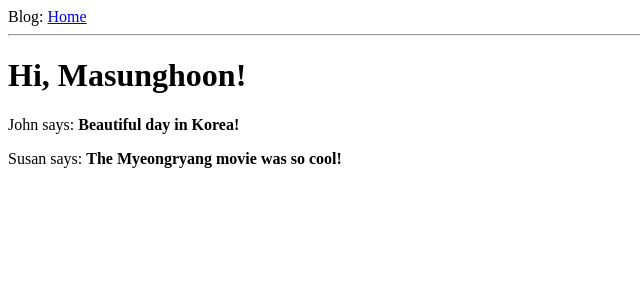
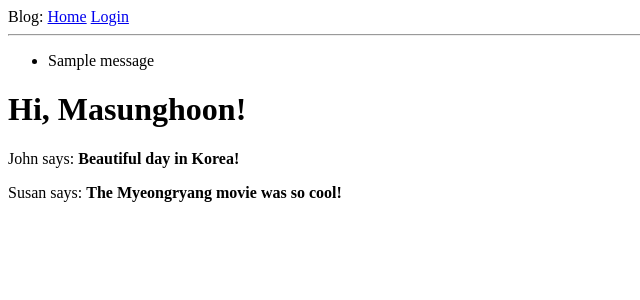
Before and after one commit to masunghoon/blog, a Flask app: page / in a window 1280 px wide. Shown: the top 300 px of the page, without its empty margins (0-640 px from the left). Run offline with Flask 2, Linux system fonts and the light colour scheme; one stand-in notice (Sample message) is shown.

Commit message:
20141001_01

```diff
--- a/app/__init__.py
+++ b/app/__init__.py
@@ -1,4 +1,6 @@
 from flask import Flask
 
 app = Flask(__name__)
+app.config.from_object('config')
+
 from app import views
--- a/app/templates/base.html
+++ b/app/templates/base.html
@@ -8,8 +8,18 @@
     {% endif %}
   </head>
   <body>
-    <div>Blog: <a href="/index">Home</a></div>
+    <div>Blog: <a href="/index">Home</a> <a href="/login">Login</a>
+    </div>
     <hr>
+    {% with messages = get_flashed_messages() %}
+    {% if messages %}
+    <ul>
+    {% for message in messages %}
+        <li>{{ message }} </li>
+        {% endfor %}
+        </ul>
+    {% endif %}
+    {% endwith %}
     {% block content %}{% endblock %}
   </body>
 </html>
--- a/app/views.py
+++ b/app/views.py
@@ -1,5 +1,22 @@
-from flask import render_template
+from flask import render_template, flash, redirect
 from app import app
+from forms import LoginForm
+
+from forms import LoginForm
+
+@app.route('/login', methods = ['GET', 'POST'])
+def login():
+    user = {'id':'kimjungyeul', 'password':'123456'}
+    form = LoginForm()
+    if form.validate_on_submit():
+        if form.id.data == user['id'] and form.password.data == user['password']:
+         flash('logged in as ' + form.id.data)
+        return redirect('/index')
+    else:
+        flash('Login Failed!!!!!')
+    return render_template('login.html', title = 'Sign In', form = form)
+
+
 
 @app.route('/')
 @app.route('/index')
--- /dev/null
+++ b/config.py
@@ -0,0 +1,2 @@
+CSRF_ENABLED = True
+SECRET_KEY = 'you-will-never-guess'
```
Also changed, not shown: app/forms.py (added, +10 -0 lines).
